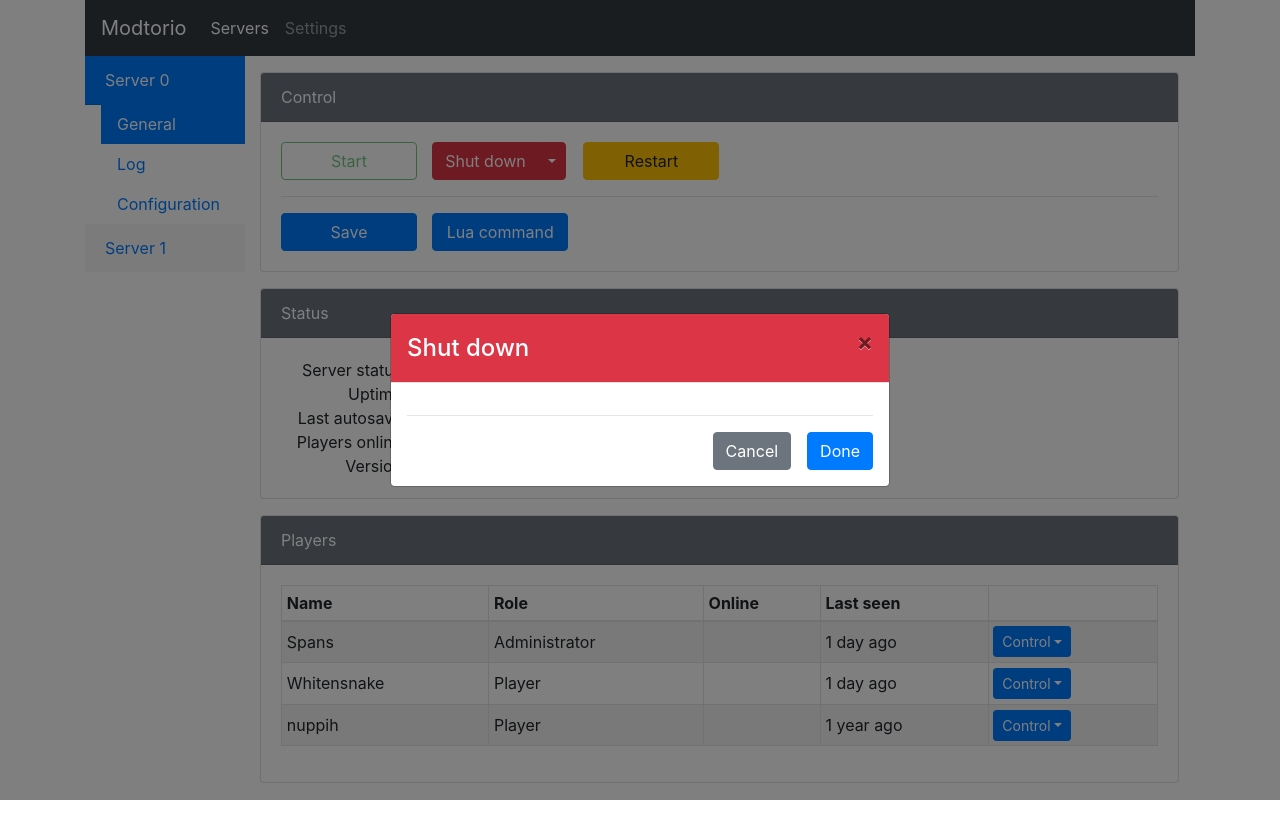
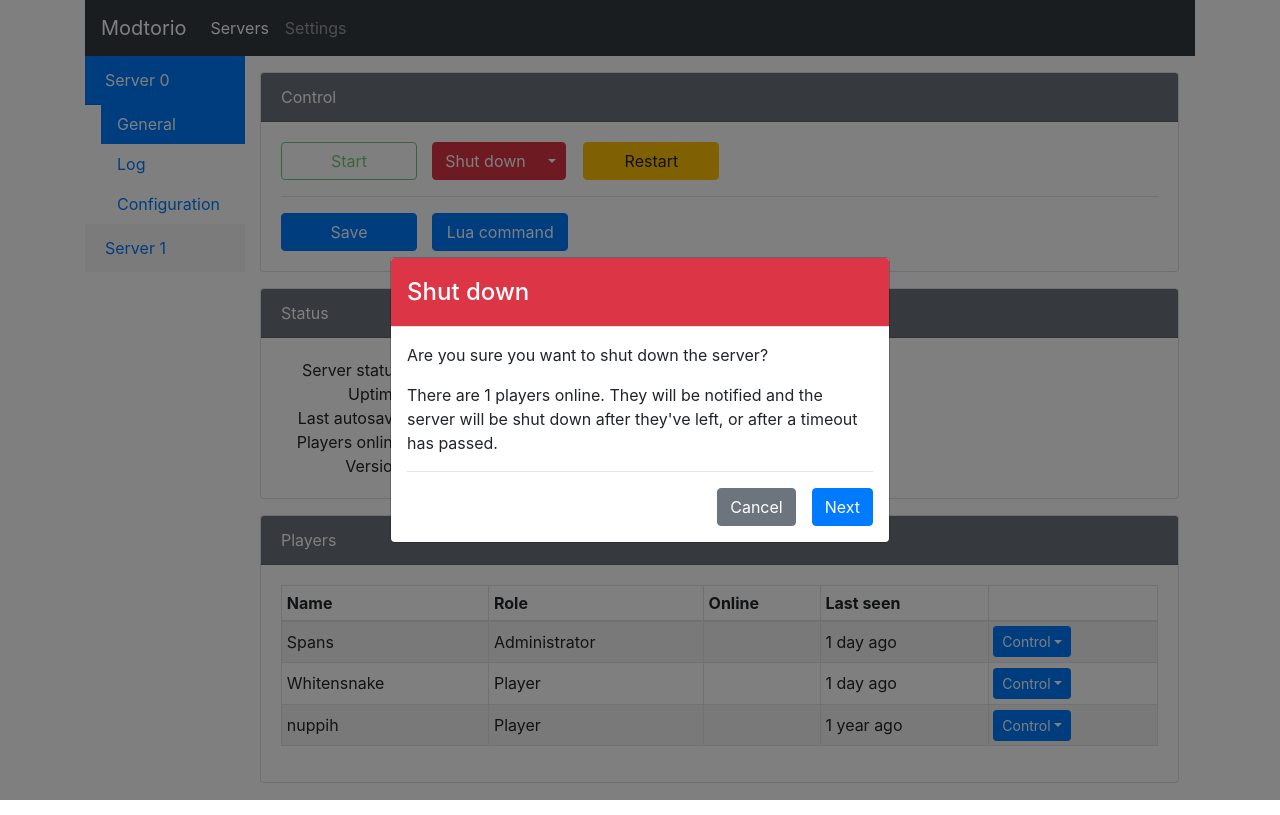
Before and after one commit to Spanfile/Modtorio, a React (Create React App) app in the folder app/: page /servers/0/general in a window 1280 px wide. Both pictures are taken after a click on the button "Shut down". Built offline with nearby package versions, Linux system fonts and the light colour scheme.

Commit message:
Abusing React again

```diff
--- a/app/src/components/common/Wizard.tsx
+++ b/app/src/components/common/Wizard.tsx
@@ -4,11 +4,13 @@ import { Button } from 'react-bootstrap';
 export type StepComponentProps<T extends { [K in keyof T]?: any } = {}> = {
     next: () => void,
     cancel: () => void,
+    setUserControlled: (userControlled: boolean) => void,
+    setCancelable: (cancelable: boolean) => void,
 } & T
 
 export type WizardProps = {
     initialStep?: number,
-    done: () => void,
+    done: (result: boolean) => void,
     children: React.ReactElement[];
 }
 
@@ -18,16 +20,23 @@ export function Wizard(props: WizardProps) {
     let maxSteps = React.Children.count(props.children);
     let lastStep = maxSteps - 1;
 
+    const success = () => props.done(true);
+    const cancel = () => props.done(false);
     const nextStep = () => {
         if (step < lastStep) {
             return setStep(step + 1);
+        } else {
+            success();
         }
     };
 
     let steps = React.Children.map(
         props.children,
-        (step) => React.cloneElement(step, { next: nextStep, cancel: () => { console.log("cancel") } }));
+        (step) => React.cloneElement(step, { next: nextStep, cancel: cancel }));
     let currentStep = steps[step];
+
+    const [nextEnabled, setNextEnabled] = React.useState(currentStep.props.userControlled ?? true);
+    const [cancelEnabled, setCancelEnabled] = React.useState(currentStep.props.cancelable ?? true);
 
     return (
         <>
@@ -37,12 +46,15 @@ export function Wizard(props: WizardProps) {
                 <Button
                     variant="primary"
                     className="ml-3"
-                    onClick={nextStep}>
+                    onClick={nextStep}
+                    disabled={!nextEnabled}>
                     {step < lastStep ? "Next" : "Done"}
                 </Button>
                 <Button
                     variant="secondary"
-                    className="ml-3">
+                    className="ml-3"
+                    disabled={!cancelEnabled}
+                    onClick={cancel}>
                     Cancel
                 </Button>
             </div>
@@ -51,10 +63,12 @@ export function Wizard(props: WizardProps) {
 }
 
 type StepProps = {
+    userControlled?: boolean,
+    cancelable?: boolean,
     render: (props: StepComponentProps<any>) => React.ReactNode;
 }
 
-export function Step<T extends StepProps = StepProps>(props: T) {
+export function Step(props: StepProps) {
     return (
         <>
             {props.render({ ...props })}
--- a/app/src/components/server/general/control/Control.tsx
+++ b/app/src/components/server/general/control/Control.tsx
@@ -5,12 +5,16 @@ import { Wizard, Step } from 'components/common/Wizard';
 
 import { ShutdownConfirmation } from './ShutdownConfirmation';
 import { WaitPlayers } from './WaitPlayers';
+import { Shutdown } from './Shutdown';
 
 export function Control(props: { id: string | undefined }) {
     const [modalShow, setModalShow] = React.useState(false);
 
-    const handleClose = () => setModalShow(false);
-    const handleShow = () => setModalShow(true);
+    const showWizard = () => setModalShow(true);
+    const wizardDone = (result: boolean) => {
+        console.log(`wizard returned ${result}`);
+        setModalShow(false);
+    }
 
     return (
         <>
@@ -24,7 +28,7 @@ export function Control(props: { id: string | undefined }) {
                         id="shutdown"
                         variant="danger"
                         title="Shut down"
-                        onClick={handleShow}
+                        onClick={showWizard}
                     >
                         <Dropdown.Item eventKey="kill">Kill</Dropdown.Item>
                     </SplitButton>
@@ -43,10 +47,11 @@ export function Control(props: { id: string | undefined }) {
                 </Col>
             </Row>
 
-            <ServerControlModal variant="danger" onHide={handleClose} show={modalShow} title="Shut down">
-                <Wizard done={handleClose}>
+            <ServerControlModal variant="danger" onHide={() => wizardDone(false)} show={modalShow} title="Shut down">
+                <Wizard done={wizardDone}>
                     <Step render={(p) => <ShutdownConfirmation playerCount={1} {...p} />} />
-                    <Step render={(p) => <WaitPlayers timeout={30} {...p} />} />
+                    <Step userControlled={false} render={(p) => <WaitPlayers timeout={2} {...p} />} />
+                    <Step userControlled={false} cancelable={false} render={(p) => <Shutdown {...p} />} />
                 </Wizard>
             </ServerControlModal>
         </>
--- a/app/src/components/server/general/control/ServerControlModal.tsx
+++ b/app/src/components/server/general/control/ServerControlModal.tsx
@@ -36,7 +36,7 @@ export function ServerControlModal(props: ModModalProps) {
             {...props}
             centered
         >
-            <Modal.Header closeButton className={`${bg} ${text}`}>
+            <Modal.Header className={`${bg} ${text}`}>
                 <Modal.Title>{props.title}</Modal.Title>
             </Modal.Header>
             <Modal.Body>
--- /dev/null
+++ b/app/src/components/server/general/control/Shutdown.tsx
@@ -0,0 +1,9 @@
+import React from 'react';
+
+export function Shutdown() {
+    return (
+        <>
+            <p>Shutting down...</p>
+        </>
+    );
+}
--- a/app/src/components/server/general/control/ShutdownConfirmation.tsx
+++ b/app/src/components/server/general/control/ShutdownConfirmation.tsx
@@ -1,12 +1,11 @@
 import React from 'react';
 import { StepComponentProps } from 'components/common/Wizard';
 
-interface IShutdownConfirmationProps {
+type ShutdownConfirmationProps = {
     playerCount: number,
 }
 
-export function ShutdownConfirmation(props: StepComponentProps<IShutdownConfirmationProps>) {
-    props.next();
+export function ShutdownConfirmation(props: StepComponentProps<ShutdownConfirmationProps>) {
     return (
         <>
             <p>Are you sure you want to shut down the server?</p>
--- a/app/src/components/server/general/control/WaitPlayers.tsx
+++ b/app/src/components/server/general/control/WaitPlayers.tsx
@@ -1,13 +1,28 @@
 import React from 'react';
+import { StepComponentProps } from 'components/common/Wizard';
 
-export interface IWaitPlayersProps {
+export type WaitPlayersProps = {
     timeout: number,
 }
 
-export function WaitPlayers(props: IWaitPlayersProps) {
+export function WaitPlayers(props: StepComponentProps<WaitPlayersProps>) {
+    const [countdown, setCountdown] = React.useState(props.timeout);
+    const { next } = props;
+
+    React.useEffect(() => {
+        const timeout = setTimeout(() => setCountdown(countdown - 1), 1000);
+
+        if (countdown === 0) {
+            next();
+        }
+
+        return () => clearTimeout(timeout);
+    }, [countdown, next]);
+
     return (
         <>
-            <p></p>
+            <p>Waiting for players to leave: 1 remaining</p>
+            <p>{countdown}</p>
         </>
     );
 }
```
Also changed, not shown: 1 other file (tests, documents, lock files or other folders).
